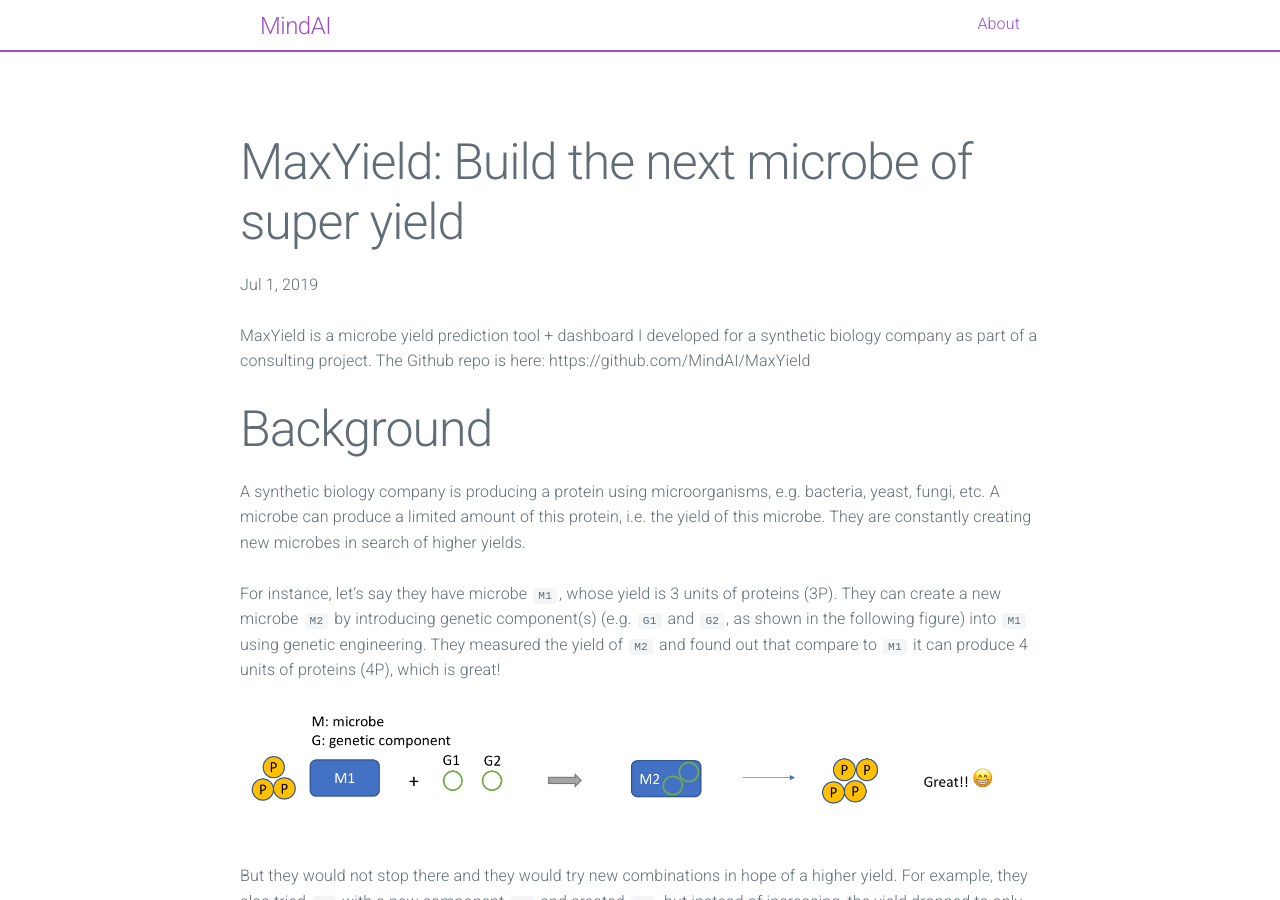
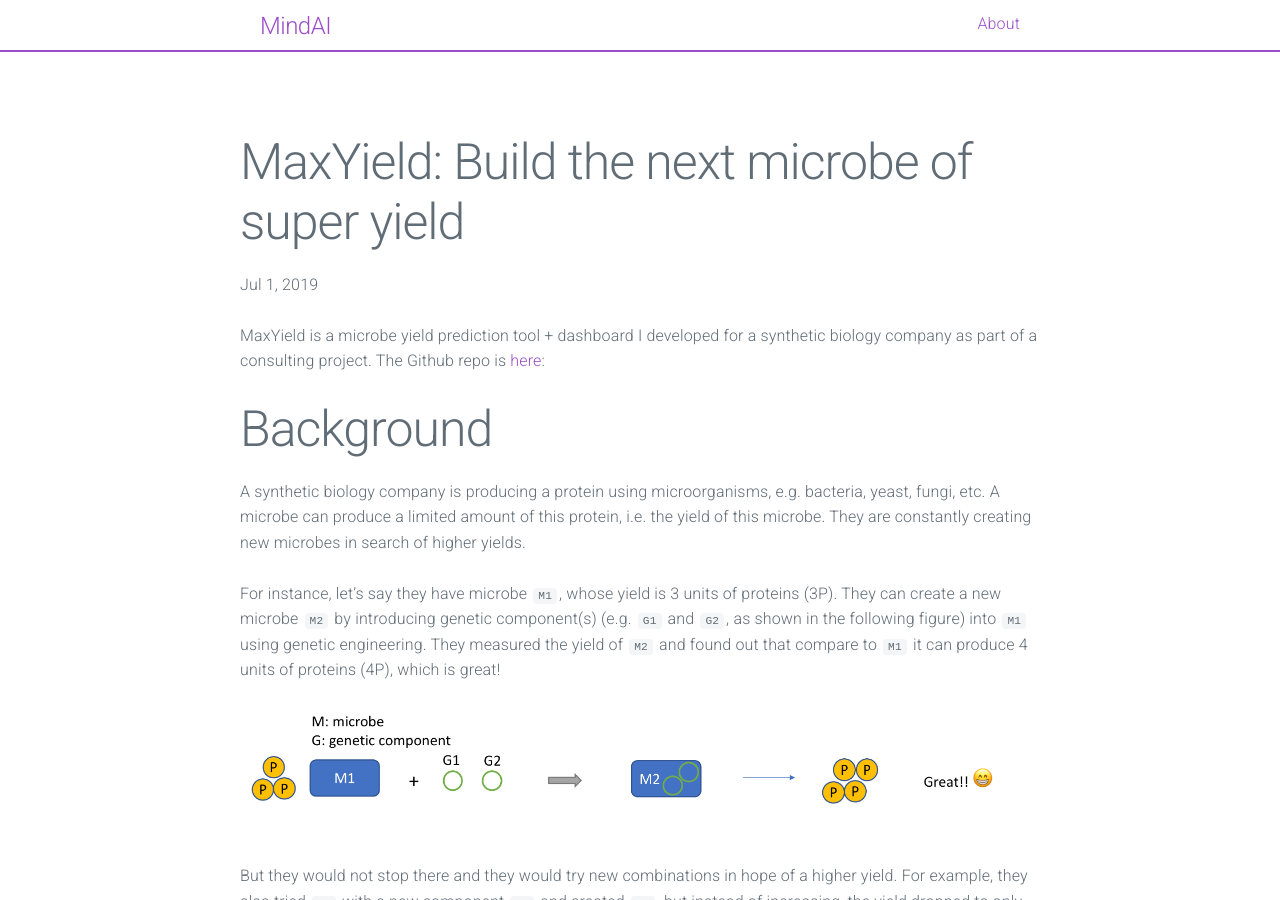
Before and after one commit to MindAI/MindAI.github.io, a Jekyll site: the page built from _posts/2019-07-01-MaxYield.md, in a window 1280 px wide and 900 px high. Built offline with Jekyll 4.4.1, drawn with Linux system fonts in a browser that asks for light colours; some of the changed text lies outside the part shown.

Commit message:
change image widths and github links

```diff
--- a/_posts/2019-07-01-MaxYield.md
+++ b/_posts/2019-07-01-MaxYield.md
@@ -5,7 +5,7 @@ date:   2019-07-1 18:23:10 +0530
 categories: jekyll update
 ---
 
-MaxYield is a microbe yield prediction tool + dashboard I developed for a synthetic biology company as part of a consulting project. The Github repo is here: https://github.com/MindAI/MaxYield
+MaxYield is a microbe yield prediction tool + dashboard I developed for a synthetic biology company as part of a consulting project. The Github repo is [here](https://github.com/MindAI/MaxYield):
 
 # Background
 
@@ -36,13 +36,13 @@ Can we infer the yield for a microbe based on the limited info we have (i.e. how
 
 There are different ways to encode this particular microbe yield data, and the simplest way is linear combination:
 
-<img src='/imgs/maxyield/f4.png' width="800">
+<img src='/imgs/maxyield/f4.png' width="500">
 
 It turns out that a microbe can always be traced back to an original microbe and the genetic components that were introduced into it step by step through some intermediate microbes. As shown in the figure above, `M372` was created initially from `M1`, with `G31` firstly introduced to create `M27`, ..., until finally `G8` and `G126` was introduced to create `M285`. So for `M372`, `M1` is its original microbe (the genetic background, or initial ancestor), and `G31`, `G8`, `G126`, ... are its genetic components, with `M27`, `M285`, ... as the intermediate microbes (or intermediate ancestors).
 
 Based on this information, we can then encode a microbe using its origin and genetic components:
 
-<img src='/imgs/maxyield/f5.png' width="800">
+<img src='/imgs/maxyield/f5.png' width="600">
 
 Based on the dataset I have, there are in total 11 different original microbes and 148 genetic components. We can then use that info to build a feature vector of for each microbe. For `M372`, it has `M1` as the origin, so that feature is on (encoded as $1$), and features for all the other origins (`M2`, `M3`, ..., `M11`) are off (encoded as $0$). This 1-hot representation also applies to the genetic components. This $1 \times 159$ binary feature vector serves as the input, and the output is just the yield value.
 
@@ -54,7 +54,7 @@ The dataset contains 80,000+ data points. 80% were used as training, and the res
 
 Regarding the prediction model, I have two goals. Firstly, I need to predict higher yields, so the model should allow **extrapolation**. Secondly, I also would like to find what features (which origins, which genetic components) matter more, so the model needs to be **interpretable**.
 
-<img src='/imgs/maxyield/f6.png' width="300">
+<img src='/imgs/maxyield/f6.png' width="400">
 <br /><br />
 
 It's always advised that we start from simpler models before jumping into more complicated ones (e.g. neural net). Using the features described above, together with the 2 goals, the simplest model is linear regression.
@@ -86,7 +86,7 @@ I also tried random forest regression, and without much hyperparameter tuning, t
 
 Eventually, I chose ridge regression with regularization strength = 1 as the final model. The model achieved a mean absolute percent error (MAPE) < 8% on the test set, and the performance on the training set was also similar. This suggests the model performed well and generalized well.
 
-<img src='/imgs/maxyield/f7.png' width="800">
+<img src='/imgs/maxyield/f7.png' width="600">
 
 According to the model, the maximum predicted yield is the following combination, which is 2 times more than the current max yield in the dataset.
 
@@ -94,7 +94,7 @@ According to the model, the maximum predicted yield is the following combination
 
 # The dashboard
 
-With the yield prediction model embeded, I built a dashboard that provides both analytics and prediction. The Github repo for the dashboard is here: https://github.com/MindAI/MaxYield
+With the yield prediction model embeded, I built a dashboard that provides both analytics and prediction. The Github repo for the dashboard is [here](https://github.com/MindAI/MaxYield):
 
 <img src='/imgs/maxyield/f9.png' width="800">
 
```
